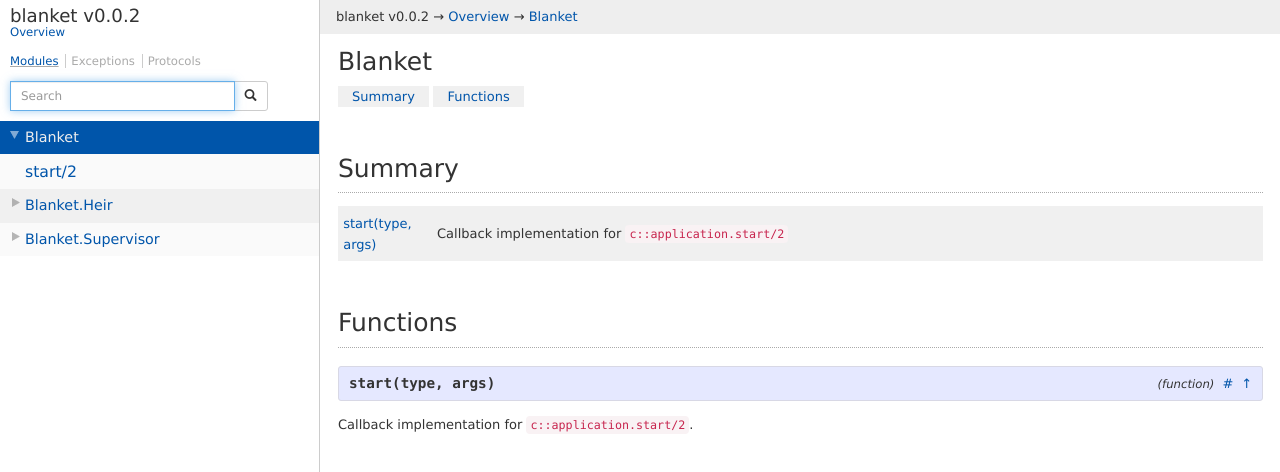
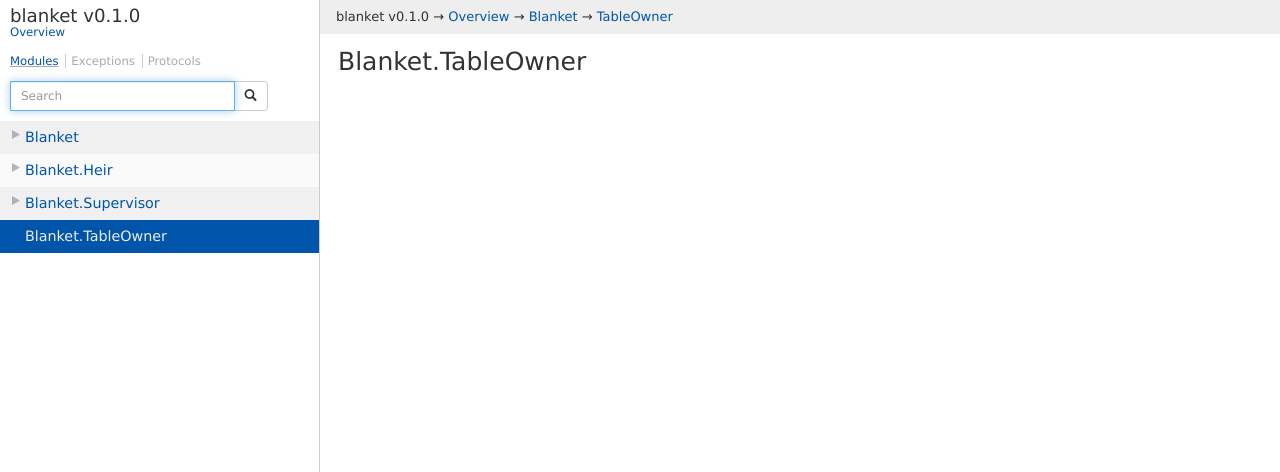
Before and after one commit to niahoo/blanket, a plain HTML site: page doc/Blanket.TableOwner.html in a window 1280 px wide. Shown: the top 472 px of the page. Drawn offline with Linux system fonts and the light colour scheme.

```diff
--- a/doc/Blanket.html
+++ b/doc/Blanket.TableOwner.html
@@ -4,7 +4,7 @@
     <meta charset="utf-8">
     <meta http-equiv="x-ua-compatible" content="ie=edge">
 
-        <title>Blanket – blanket v0.0.2</title>
+        <title>Blanket.TableOwner – blanket v0.1.0</title>
 
     <meta name="viewport" content="width=device-width, initial-scale=1.0">
     <meta name="generator" content="ExDoc">
@@ -24,7 +24,7 @@
 
   <h1 id="full_list_header">
 
-      blanket v0.0.2
+      blanket v0.1.0
 
   </h1>
 
@@ -74,21 +74,17 @@
         <button type="button" class="btn btn-default btn-sm" data-toggle="offcanvas">
           <span class="glyphicon glyphicon-menu-hamburger"></span>
         </button>
-        blanket v0.0.2 &rarr; <a href="overview.html">Overview</a> &rarr; <a href="Blanket.html#content">Blanket</a>
+        blanket v0.1.0 &rarr; <a href="overview.html">Overview</a> &rarr; <a href="Blanket.html#content">Blanket</a> &rarr; <a href="Blanket.TableOwner.html#content">TableOwner</a>
       </div>
 
       <h1>
-        Blanket
+        Blanket.TableOwner
 
       </h1>
 
       <ul class="summary_links">
 
-          <li><a href="#summary_details">Summary</a></li>
 
-
-
-          <li><a href="#functions_details">Functions</a></li>
 
 
 
@@ -99,42 +95,9 @@
 
 
 
-        <section id="summary_details" class="details_list">
-          <h1>Summary</h1>
-          <table class="summary">
-            <tr>
-  <td class="summary_signature"><a href="#start/2">start(type, args)</a></td>
-  <td class="summary_synopsis"><p>Callback implementation for <code class="inline">c::application.start/2</code></p>
-</td>
-</tr>
-
-          </table>
-        </section>
 
 
 
-
-
-        <section id="functions_details" class="details_list">
-          <h1>Functions</h1>
-          <section class="detail">
-  <div class="detail_header" id="start/2">
-    <span class="signature"><strong>start(type, args)</strong></span>
-    <div class="detail_header_links">
-      <span class="detail_type">(function)</span>
-      <a href="#start/2" class="detail_link" title="Link to this function">#</a>
-      <a class="to_top_link" href="#content" title="To the top of the page">&uarr;</a>
-    </div>
-  </div>
-
-  <section class="docstring">
-    <p>Callback implementation for <code class="inline">c::application.start/2</code>.</p>
-
-  </section>
-
-</section>
-
-        </section>
 
 
 
--- a/doc/dist/sidebar_items.js
+++ b/doc/dist/sidebar_items.js
@@ -6,6 +6,7 @@ sidebarNodes = {
 "docs": ["new/3","new/4","receive_table/1","start_link/3"]
 },{"id": "Blanket.Supervisor",
 "docs": ["init/1","start_link/0"]
+},{"id": "Blanket.TableOwner"
 
   }]
 
```
Also changed, not shown: doc/Blanket.Heir.html (+3 -3 lines), doc/Blanket.Supervisor.html (+3 -3 lines), doc/index.html (+1 -1 lines), doc/overview.html (+7 -3 lines), 4 other files.
